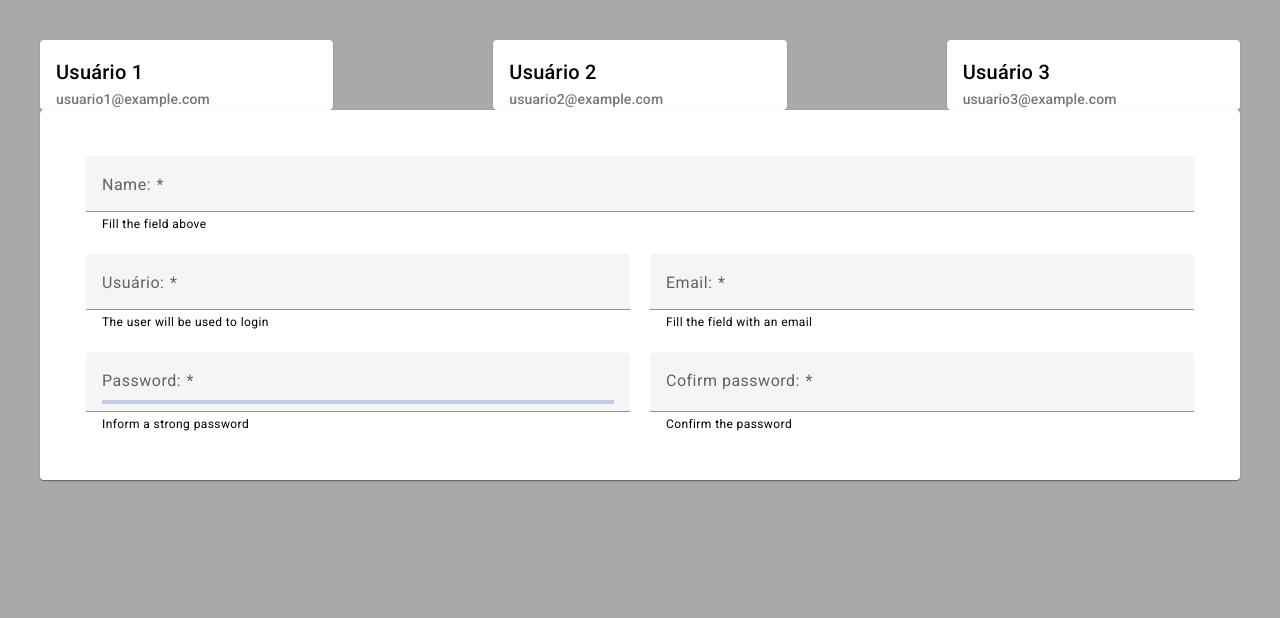
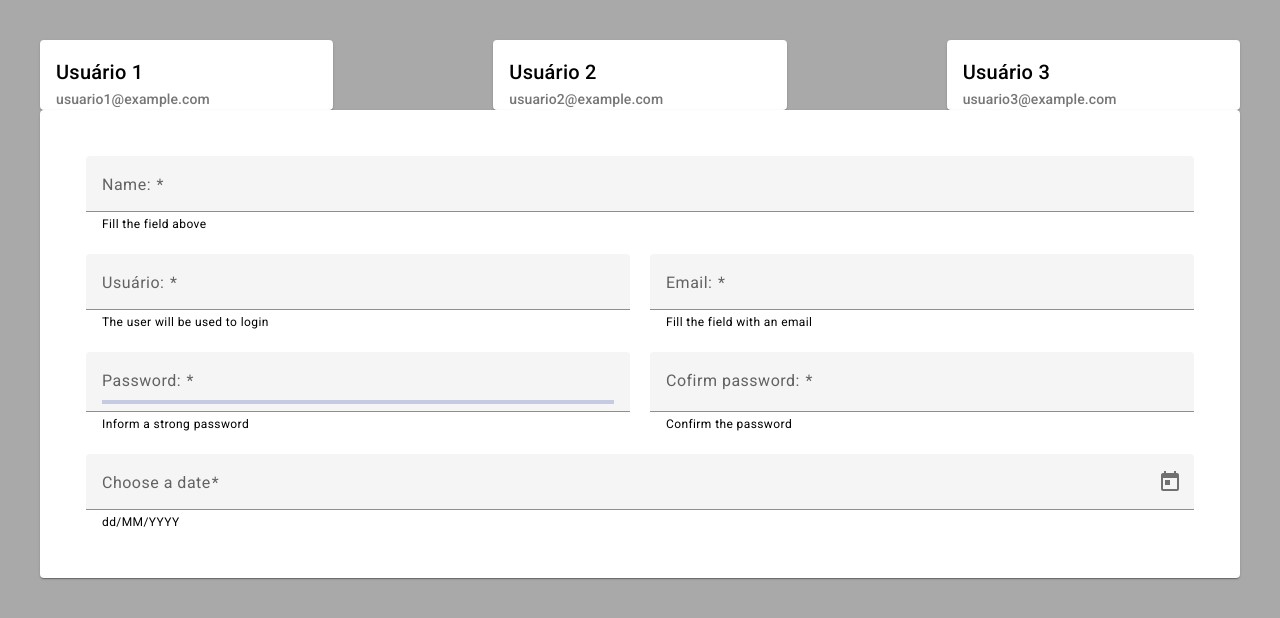
Before and after one commit to arthur-hds/user-registration-project, an Angular app: page / in a window 1280 px wide. Shown: the top 618 px of the page. Built offline with nearby package versions, Linux system fonts and the light colour scheme.

Commit message:
feature: Added DatePicker input

```diff
--- a/src/app/app.module.ts
+++ b/src/app/app.module.ts
@@ -6,6 +6,7 @@ import { AppComponent } from './app.component';
 import { provideAnimationsAsync } from '@angular/platform-browser/animations/async';
 import { HttpClientModule } from '@angular/common/http';
 import { ComponentsModule } from './components/components.module';
+import { MAT_DATE_LOCALE } from '@angular/material/core';
 
 @NgModule({
   declarations: [
@@ -18,7 +19,13 @@ import { ComponentsModule } from './components/components.module';
     ComponentsModule
   ],
   providers: [
-    provideAnimationsAsync()
+    provideAnimationsAsync(),
+
+    {
+      provide: MAT_DATE_LOCALE,
+      useValue: 'pt-BR'
+
+    }
   ],
   bootstrap: [AppComponent]
 })
--- a/src/app/components/components.module.ts
+++ b/src/app/components/components.module.ts
@@ -22,9 +22,8 @@ import {MatProgressBarModule} from '@angular/material/progress-bar';
         BrowserModule,
         FormsModule,
         DirectivesModule,
-        PipesModule,
-        MatCardModule,
-        MatProgressBarModule
+        PipesModule
+
     ],
     exports: [
       UserCardListComponent,
--- a/src/app/components/user-form/user-form.component.html
+++ b/src/app/components/user-form/user-form.component.html
@@ -171,6 +171,40 @@
             </div>
 
 
+            <div class="user-form__row">
+
+                <mat-form-field class="user-form__item">
+
+                    <mat-label>Choose a date</mat-label>
+                    <input
+                        name="DateInput"
+                        matInput
+                        [matDatepicker]="picker"
+                        [min]="minDate"
+                        [max]="maxDate"
+                        ngModel
+                        required
+                        readonly
+
+
+                    >
+
+
+                    <mat-hint>dd/MM/YYYY</mat-hint>
+                    <mat-datepicker-toggle matIconSuffix [for]="picker"></mat-datepicker-toggle>
+                    <mat-datepicker #picker>
+                        <mat-datepicker-actions>
+                            <button mat-button matDatepickerCancel>Cancel</button>
+                            <button mat-raised-button matDatepickerApply color="primary">Apply</button>
+                          </mat-datepicker-actions>
+                    </mat-datepicker>
+
+
+                </mat-form-field>
+
+            </div>
+
+
 
         </form>
 
--- a/src/app/components/user-form/user-form.component.ts
+++ b/src/app/components/user-form/user-form.component.ts
@@ -1,16 +1,23 @@
-import { Component, Input, OnChanges, SimpleChanges } from '@angular/core';
+import { Component, Input, LOCALE_ID, OnChanges, OnInit, SimpleChanges } from '@angular/core';
 import { Genre } from '../../types/genre.type';
 import { User } from '../../types/user.type';
 import { IUser } from '../../interfaces/user/user.interface';
 import { State } from '../../types/state.type';
 import { getPasswordValue } from '../utils/get-password-strength-value';
 
+
 @Component({
   selector: 'app-user-form',
   templateUrl: './user-form.component.html',
-  styleUrl: './user-form.component.scss'
+  styleUrl: './user-form.component.scss',
+
 })
-export class UserFormComponent implements OnChanges{
+export class UserFormComponent implements OnChanges, OnInit{
+
+  minDate: Date | null = null;
+
+  maxDate: Date | null = null;
+
 
   @Input("genresList")
   genresList: Genre = [];
@@ -45,6 +52,15 @@ export class UserFormComponent implements OnChanges{
 
 
 
+  private setDefaultToDatePicker(){
+    this.minDate = new Date(new Date().getFullYear() - 100, 0, 1)
+    this.maxDate = new Date()
+  }
+
+  ngOnInit(){
+    this.setDefaultToDatePicker()
+  }
+
 
 
 }
```
Also changed, not shown: src/app/angular-material.module.ts (+15 -0 lines).
